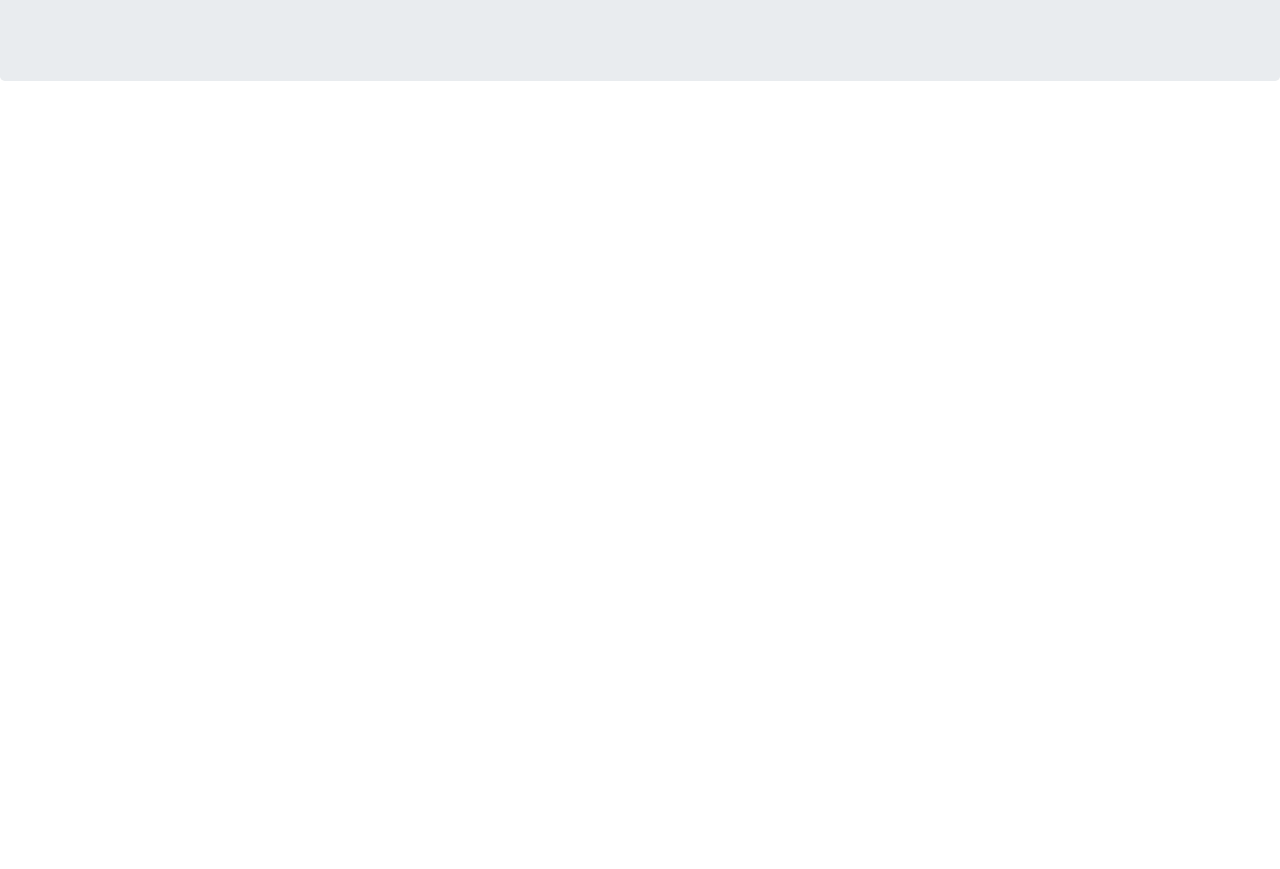
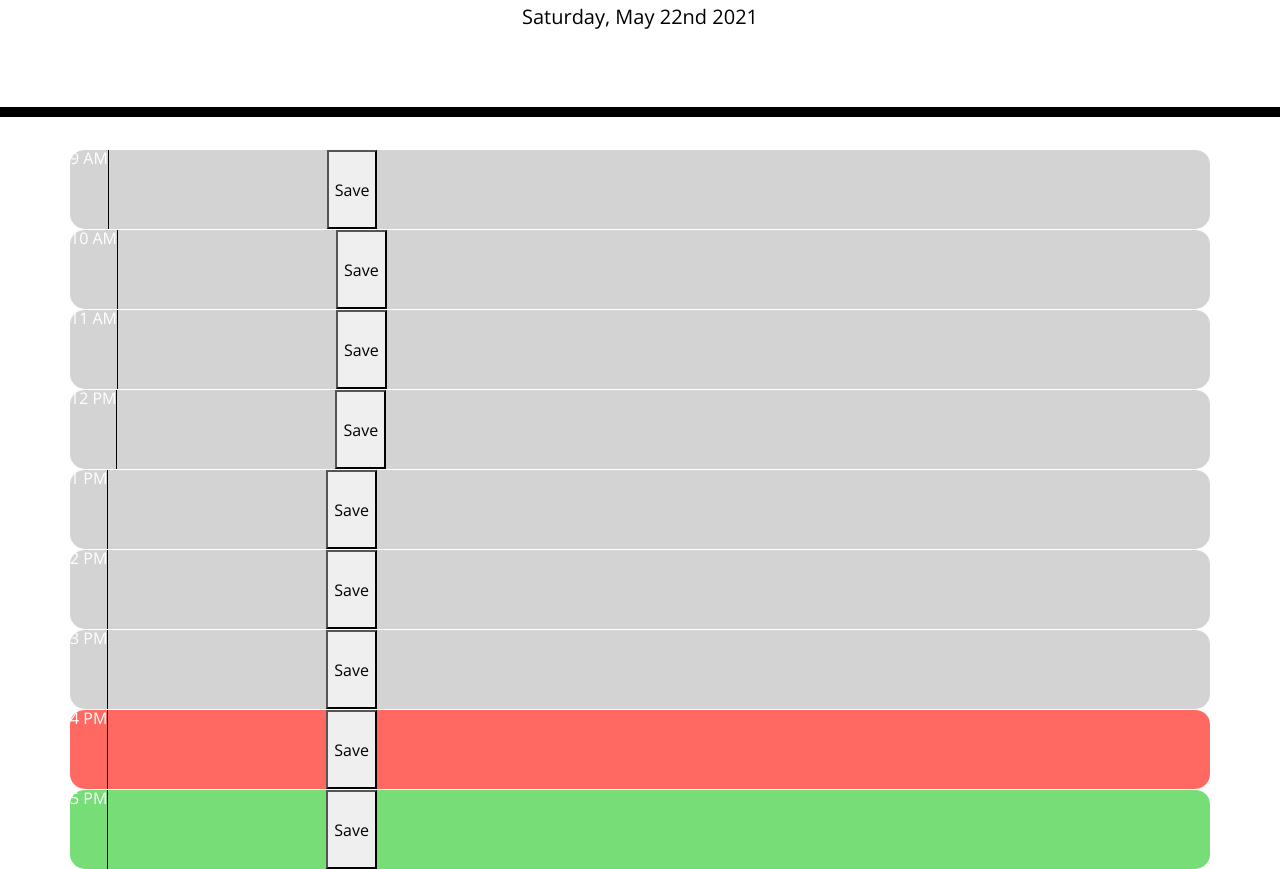
Before and after one commit to mjkekai/WorkDay, a plain HTML site: page index.html in a window 1280 px wide. Shown: the part 187-1056 px from the top of the page. Before the commit the page ends 800 px from the top, so only its background shows below. Drawn offline with nearby package versions, Linux system fonts and the light colour scheme.

Commit message:
added js to the calendar function

```diff
--- a/assets/index.js
+++ b/assets/index.js
@@ -0,0 +1,45 @@
+const formattedTime = moment().format('dddd, MMMM Do YYYY');
+document.querySelector("#currentDay").textContent = formattedTime;
+
+const currentHour = moment().hour();
+const timeBlockArray = document.querySelectorAll(".time-block");
+timeBlockArray.forEach((timeblock) => {
+    //get hour from timeblock each of them
+    const hour = timeblock.getAttribute("hour");
+    if (hour < currentHour) {
+        timeblock.classList.add("past");
+    } else if (hour == currentHour) {
+        timeblock.classList.add("present");
+    } else if (hour > currentHour) {
+        timeblock.classList.add("future");
+    }
+});
+
+const saveBtnArray = document.querySelectorAll(".save-btn");
+saveBtnArray.forEach((savebtn) => {
+    savebtn.addEventListener("click", (event) => {
+        //get hour data
+        const hour = event.target.parentElement.getAttribute("hour");
+        //get text
+        const text = event.target.parentElement.children[1].value;
+        //create new data entry
+        const newData = {
+            hour: hour,
+            text: text
+        }
+        //check the local and get data iof it exists
+        const data = JSON.parse(localStorage.getItem("timeInfo")) || [];
+        //filter dupes
+        const filteredData = data.filter((datum) => datum.hour != hour);
+        //update the old data with new entry
+        filteredData.push(newData)
+        //set the local storage with update date if there is data already overwrite it
+        localStorage.setItem("timeInfo",JSON.stringify(filteredData));
+    })
+});
+
+const data = JSON.parse(localStorage.getItem("timeInfo")) || [];
+data.forEach((datum) => {
+    const query = `[hour='${datum.hour}']`;
+    document.querySelector(query).children[1].value = datum.text;
+});
--- a/assets/style.css
+++ b/assets/style.css
@@ -0,0 +1,71 @@
+body {
+  font-family: "Open Sans", sans-serif;
+  font-size: 16px;
+  line-height: 1;
+}
+
+textarea {
+  background: transparent;
+  border: none;
+  resize: none;
+  color: #000000;
+  border-left: 1px solid black;
+  padding: 10px;
+}
+
+.jumbotron {
+  text-align: center;
+  background-color: transparent;
+  color: black;
+  border-radius: 0;
+  border-bottom: 10px solid black;
+}
+
+.description {
+  white-space: pre-wrap;
+}
+
+.time-block {
+  text-align: center;
+  border-radius: 15px;
+}
+
+.row {
+  white-space: pre-wrap;
+  height: 80px;
+  border-top: 1px solid white;
+}
+
+.hour {
+  background-color: #ffffff;
+  color: #000000;
+  border-top: 1px dashed #000000;
+}
+
+.past {
+  background-color: #d3d3d3;
+  color: white;
+}
+
+.present {
+  background-color: #ff6961;
+  color: white;
+}
+
+.future {
+  background-color: #77dd77;
+  color: white;
+}
+
+.saveBtn {
+  border-left: 1px solid black;
+  border-top-right-radius: 15px;
+  border-bottom-right-radius: 15px;
+  background-color: #06aed5;
+  color: white;
+}
+
+.saveBtn i:hover {
+  font-size: 20px;
+  transition: all 0.3s ease-in-out;
+}
--- a/index.html
+++ b/index.html
@@ -1,23 +1,14 @@
 <!DOCTYPE html>
 <html lang="en">
+
 <head>
   <meta charset="UTF-8" />
   <meta name="viewport" content="width=device-width, initial-scale=1.0" />
   <meta http-equiv="X-UA-Compatible" content="ie=edge" />
-    <link
-      rel="stylesheet"
-      href="https://stackpath.bootstrapcdn.com/bootstrap/4.3.1/css/bootstrap.min.css"
-    />
-    <link
-      rel="stylesheet"
-      href="https://use.fontawesome.com/releases/v5.8.1/css/all.css"
-      integrity="sha384-50oBUHEmvpQ+1lW4y57PTFmhCaXp0ML5d60M1M7uH2+nqUivzIebhndOJK28anvf"
-      crossorigin="anonymous"
-    />
-    <link
-      href="https://fonts.googleapis.com/css?family=Open+Sans&display=swap"
-      rel="stylesheet"
-    />
+  <link rel="stylesheet" href="https://stackpath.bootstrapcdn.com/bootstrap/4.3.1/css/bootstrap.min.css" />
+  <link rel="stylesheet" href="https://use.fontawesome.com/releases/v5.8.1/css/all.css"
+    integrity="sha384-50oBUHEmvpQ+1lW4y57PTFmhCaXp0ML5d60M1M7uH2+nqUivzIebhndOJK28anvf" crossorigin="anonymous" />
+  <link href="https://fonts.googleapis.com/css?family=Open+Sans&display=swap" rel="stylesheet" />
   <link rel="stylesheet" href="assets/style.css" />
   <title>Work Day Scheduler</title>
 </head>
@@ -29,11 +20,56 @@
     <p id="currentDay" class="lead"></p>
   </header>
   <div class="container">
-      <!-- Timeblocks go here -->
+    <div class="row time-block" hour="9">
+      <div class="time-display">9 AM</div>
+      <textarea class="description"></textarea>
+      <button class="save-btn">Save</button>
+    </div>
+    <div class="row time-block" hour="10">
+      <div class="time-display">10 AM</div>
+      <textarea class="description"></textarea>
+      <button class="save-btn">Save</button>
+    </div>
+    <div class="row time-block" hour="11">
+      <div class="time-display">11 AM</div>
+      <textarea class="description"></textarea>
+      <button class="save-btn">Save</button>
+    </div>
+    <div class="row time-block" hour="12">
+      <div class="time-display">12 PM</div>
+      <textarea class="description"></textarea>
+      <button class="save-btn">Save</button>
+    </div>
+    <div class="row time-block" hour="13">
+      <div class="time-display">1 PM</div>
+      <textarea class="description"></textarea>
+      <button class="save-btn">Save</button>
+    </div>
+    <div class="row time-block" hour="14">
+      <div class="time-display">2 PM</div>
+      <textarea class="description"></textarea>
+      <button class="save-btn">Save</button>
+    </div>
+    <div class="row time-block" hour="15">
+      <div class="time-display">3 PM</div>
+      <textarea class="description"></textarea>
+      <button class="save-btn">Save</button>
+    </div>
+    <div class="row time-block" hour="16">
+      <div class="time-display">4 PM</div>
+      <textarea class="description"></textarea>
+      <button class="save-btn">Save</button>
+    </div>
+    <div class="row time-block" hour="17">
+      <div class="time-display">5 PM</div>
+      <textarea class="description"></textarea>
+      <button class="save-btn">Save</button>
+    </div>
   </div>
 
   <script src="https://cdnjs.cloudflare.com/ajax/libs/jquery/3.2.1/jquery.min.js"></script>
   <script src="https://cdnjs.cloudflare.com/ajax/libs/moment.js/2.24.0/moment.min.js"></script>
   <script src="assets/index.js"></script>
 </body>
+
 </html>
```
Lines whose indentation alone changed are shown as unchanged.
